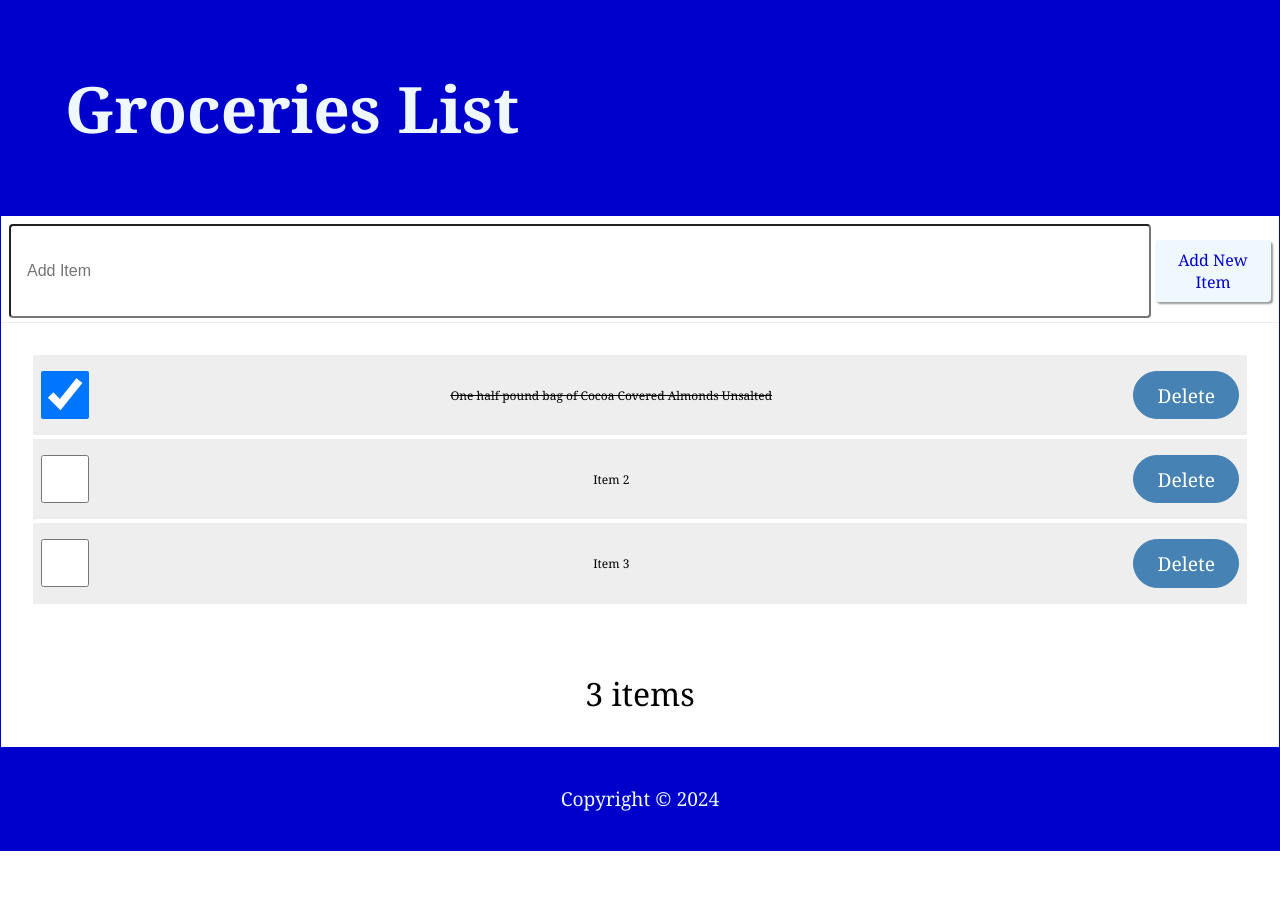
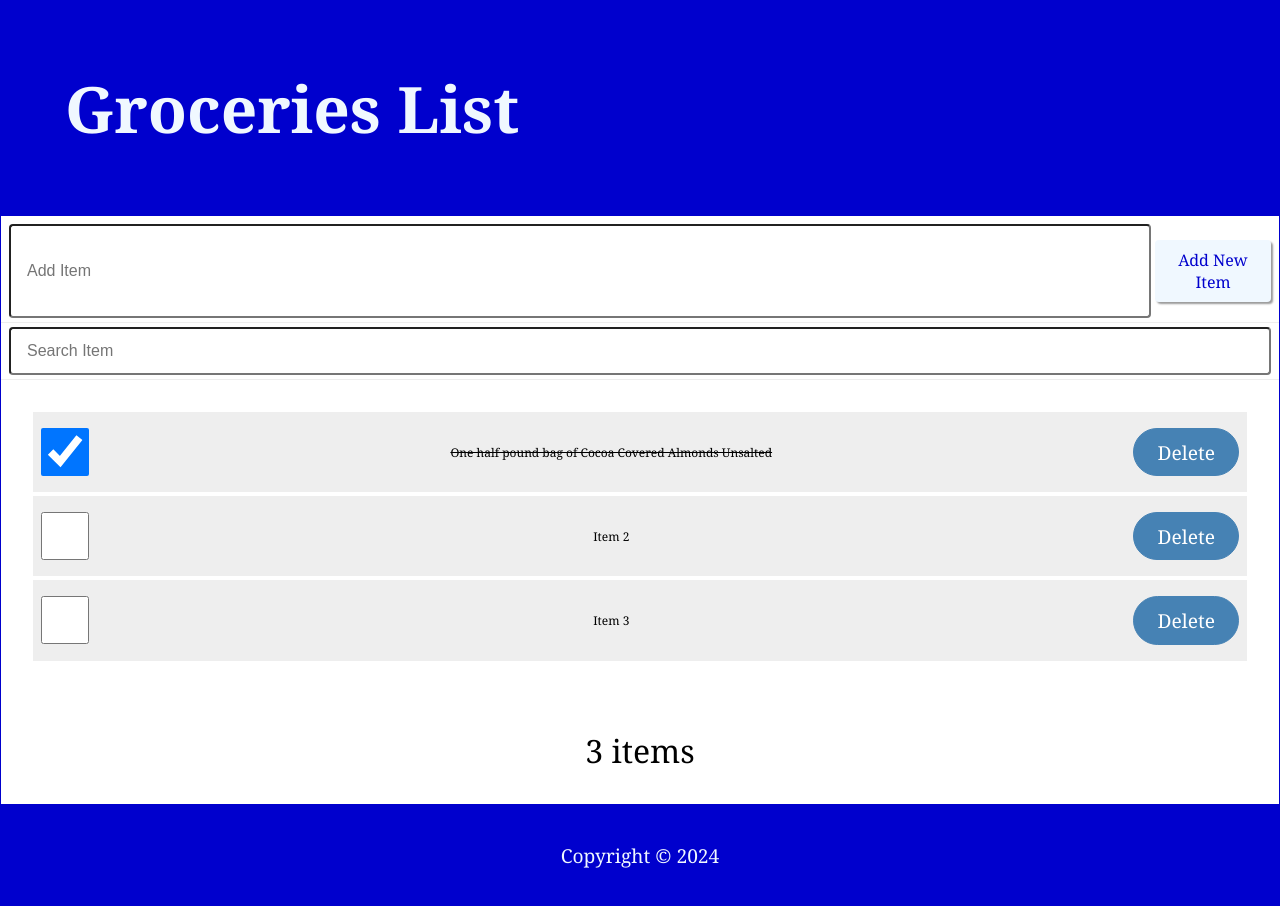
Before and after one commit to Jogata/SoftUni-React-Project, a React (Vite) app in the folder client/: page / in a window 1280 px wide. Before the commit the page ends 851 px from the top, so only its background shows below. Built offline with nearby package versions, Linux system fonts and the light colour scheme; a web font is replaced by a local one.

Commit message:
shopping list - added search form

```diff
--- a/client/public/styles.css
+++ b/client/public/styles.css
@@ -787,3 +787,29 @@ footer {
   outline: none;
   background-color: limegreen;
 }
+
+.searchForm {
+  width: 100%;
+  display: flex;
+  justify-content: flex-start;
+  margin: 0.25rem 0 0;
+  padding: 0 0.5rem 0.25rem;
+  border-bottom: 1px solid #eee;
+}
+
+.searchForm label {
+  position: absolute;
+  left: -99999px;
+}
+
+.searchForm input[type='text'] {
+  flex-grow: 1;
+  max-width: 100%;
+  min-height: 48px;
+  color: #18293d;
+  font-size: 1rem;
+  padding: 0.25rem 1rem;
+  border-radius: 0.25rem;
+  border: revert;
+  outline: none;
+}
--- a/client/src/App.jsx
+++ b/client/src/App.jsx
@@ -48,7 +48,7 @@ function List({items, handleChange, handleDelete}) {
 }
 
 function ListItem({item, handleChange, handleDelete}) {
-  console.log(item);
+  // console.log(item);
   return (
     <li className='item'>
       <input
@@ -67,25 +67,7 @@ function ListItem({item, handleChange, handleDelete}) {
   )
 }
 
-function Content() {
-  const [items, setItems] = useState([
-    {
-      id: 1,
-      checked: true,
-      item: "One half pound bag of Cocoa Covered Almonds Unsalted"
-    },
-    {
-      id: 2,
-      checked: false,
-      item: "Item 2"
-    },
-    {
-      id: 3,
-      checked: false,
-      item: "Item 3"
-    }
-  ]);
-
+function Content({ items, setItems }) {
   function changeCheckedAttributes(id, arr) {
     // console.log(id);
     // console.log(arr);
@@ -153,6 +135,23 @@ function AddItem({ newItem, setNewItem, handleSubmit }) {
   )
 }
 
+function SearchItem({ search, setSearch }) {
+  return (
+    <form className="searchForm" onSubmit={(e) => e.preventDefault()}>
+      <label htmlFor="search">Search</label>
+      <input
+        id="search"
+        type="text"
+        placeholder='Search Item'
+        role="searchbox"
+        value={search}
+        onChange={(e) => setSearch(e.target.value)}
+        required
+      />
+    </form>
+  )
+}
+
 function Footer() {
   const today = new Date().getFullYear();
   return (
@@ -165,14 +164,40 @@ function Footer() {
 }
 
 function App() {
+  const [items, setItems] = useState([
+    {
+      id: 1,
+      checked: true,
+      item: "One half pound bag of Cocoa Covered Almonds Unsalted"
+    },
+    {
+      id: 2,
+      checked: false,
+      item: "Item 2"
+    },
+    {
+      id: 3,
+      checked: false,
+      item: "Item 3"
+    }
+  ]);
+
   const [newItem, setNewItem] = useState("");
+  const [search, setSearch] = useState("");
 
   function handleSubmit(e) {
     e.preventDefault();
     // console.log("submitted");
-    function addItem(item) {
-      const id = items.length ? items[items.length - 1] : 0;
+    function addNewItem(item) {
+      console.log(item);
+      const id = items.length ? items[items.length - 1].id + 1 : 0;
+      const myNewItem = { id, checked: false, item };
+      console.log(myNewItem);
+      const newListItems = [...items, myNewItem];
+      // console.log(newListItems);
+      return newListItems;
     }
+    setItems(addNewItem(newItem));
   }
 
   return (
@@ -186,7 +211,14 @@ function App() {
             setNewItem={setNewItem}
             handleSubmit={handleSubmit}
           />
-          <Content />
+          <SearchItem
+            search={search}
+            setSearch={setSearch}
+          />
+          <Content
+            items={items.filter(item => ((item.item).toLowerCase()).includes(search.toLowerCase()))}
+            setItems={setItems}
+          />
           <Footer />
         </div>
 
```
